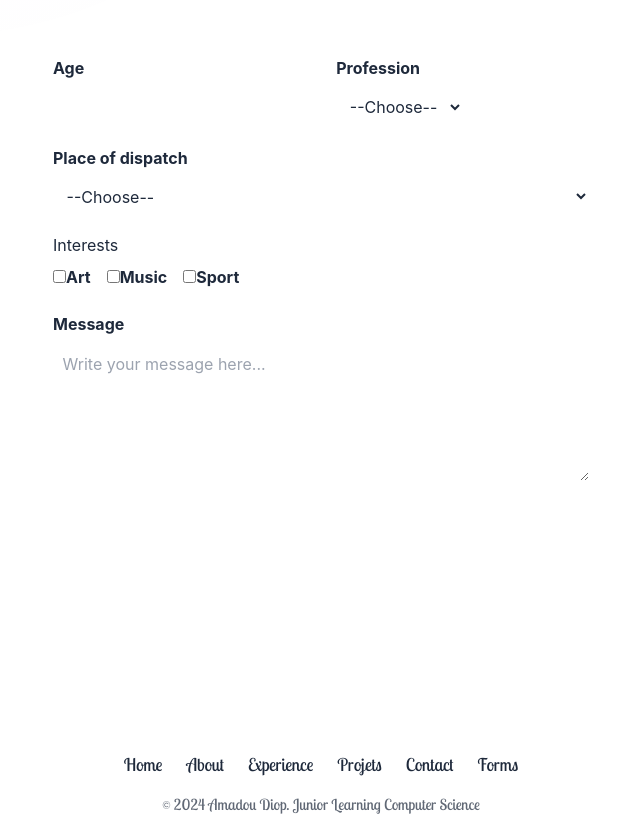
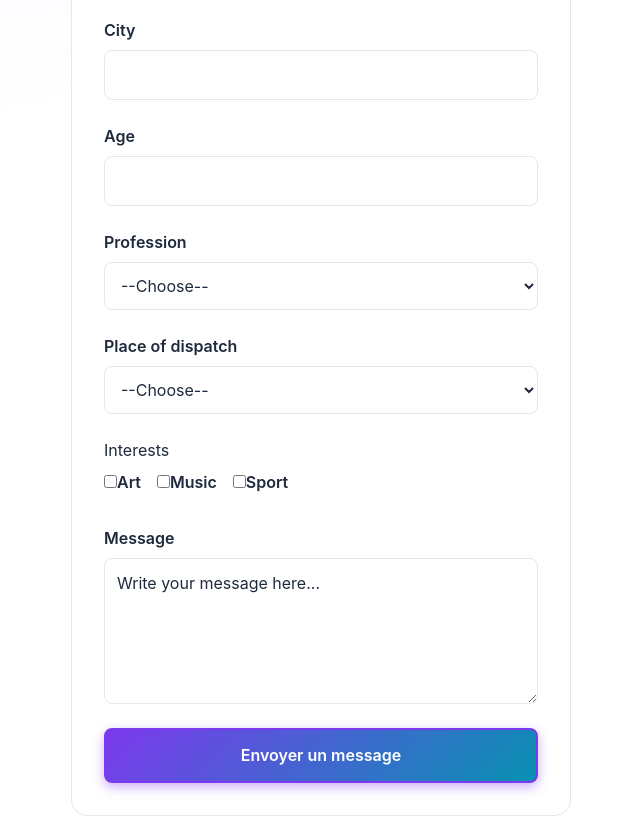
Before and after one commit to amadoudiop04/MyPortfolio, a React (Create React App) app: page /forms in a window 1280 px wide. Shown: the part 780-1597 px from the top of the page, without its empty margins (319-959 px from the left). Built offline with nearby package versions, Linux system fonts and the light colour scheme.

Commit message:
update portfolio

```diff
--- a/src/pages/forms/forms.css
+++ b/src/pages/forms/forms.css
@@ -8,14 +8,15 @@
 }
 
 .form-container {
-  max-width: 600px;
-  margin: auto;
-  background-color: var(--card-bg);
+  background: var(--bg);
+  color: var(--text);
   padding: 2rem;
-  border-radius: 12px;
+  border-radius: 16px;
+  border: 1px solid var(--border);
   box-shadow: var(--shadow);
-  border: 1px solid var(--border-color);
-  transition: all 0.3s ease;
+  backdrop-filter: blur(14px);
+  max-width: 500px;
+  margin: 0 auto;
 }
 
 .form-title {
@@ -26,21 +27,15 @@
 }
 
 .form-group {
-  margin-bottom: 1rem;
-}
-
-.form-row {
+  margin-bottom: 1.5rem;
   display: flex;
-  gap: 1rem;
-  flex-wrap: wrap;
+  flex-direction: column;
 }
 
 .form-group label {
-  display: block;
-  margin-bottom: 0.4rem;
-  font-weight: bold;
-  color: var(--text-color);
-  transition: color 0.3s ease;
+  font-weight: 600;
+  margin-bottom: 0.5rem;
+  color: var(--text);
 }
 
 input[type="text"],
@@ -49,20 +44,26 @@ input[type="number"],
 input[type="date"],
 select {
   width: 100%;
-  padding: 0.6rem;
-  border: 1px solid var(--border-color);
+  padding: 0.75rem;
+  border: 1px solid var(--border);
   border-radius: 8px;
-  background-color: var(--bg-color);
-  color: var(--text-color);
-  transition: all 0.3s ease;
+  background: var(--panel);
+  color: var(--text);
+  font-size: 1rem;
+  transition: border-color 0.3s ease, background 0.3s ease;
+}
+
+input::placeholder,
+textarea::placeholder {
+  color: var(--muted);
 }
 
 input:focus,
 select:focus,
 textarea:focus {
   outline: none;
-  border-color: var(--primary-color);
-  box-shadow: 0 0 0 3px rgba(0, 122, 204, 0.1);
+  border-color: var(--accent);
+  background: var(--panel-light);
 }
 
 .checkbox-group {
@@ -98,13 +99,13 @@ textarea:focus {
 
 textarea {
   width: 100%;
-  padding: 0.6rem;
-  border: 1px solid var(--border-color);
+  padding: 0.75rem;
+  border: 1px solid var(--border);
   border-radius: 8px;
   resize: vertical;
-  background-color: var(--bg-color);
-  color: var(--text-color);
-  transition: all 0.3s ease;
+  background: var(--panel);
+  color: var(--text);
+  transition: border-color 0.3s ease, background 0.3s ease;
   font-family: inherit;
 }
 
@@ -145,3 +146,83 @@ textarea {
     transform: translateY(-10px);
   }
 }
+
+/* Mode responsive */
+@media (max-width: 600px) {
+  .form-container {
+    padding: 1.5rem;
+  }
+
+  .form-group input,
+  .form-group textarea {
+    font-size: 16px;
+  }
+}
+
+.contact-button {
+  padding: 0.85rem 1.5rem;
+  background: linear-gradient(135deg, #7c3aed, #22d3ee);
+  color: #ffffff;
+  border: 2px solid #7c3aed;
+  border-radius: 8px;
+  font-weight: 600;
+  font-size: 1rem;
+  cursor: pointer;
+  transition: all 0.3s ease;
+  display: flex;
+  align-items: center;
+  justify-content: center;
+  gap: 0.5rem;
+  width: 100%;
+  box-shadow: 0 4px 12px rgba(124, 58, 237, 0.3);
+}
+
+.contact-button:hover:not(:disabled) {
+  transform: translateY(-3px);
+  box-shadow: 0 8px 20px rgba(124, 58, 237, 0.5);
+  background: linear-gradient(135deg, #6d28d9, #06b6d4);
+}
+
+.contact-button:active:not(:disabled) {
+  transform: translateY(-1px);
+}
+
+.contact-button:disabled {
+  opacity: 0.7;
+  cursor: not-allowed;
+}
+
+/* Mode clair - Button plus visible */
+@media (prefers-color-scheme: light) {
+  .contact-button {
+    background: linear-gradient(135deg, #7c3aed, #0891b2);
+    border-color: #7c3aed;
+    box-shadow: 0 4px 12px rgba(124, 58, 237, 0.4);
+  }
+
+  .contact-button:hover:not(:disabled) {
+    background: linear-gradient(135deg, #6d28d9, #0e7490);
+    box-shadow: 0 8px 20px rgba(124, 58, 237, 0.5);
+  }
+}
+
+.button-spinner {
+  display: inline-block;
+  width: 16px;
+  height: 16px;
+  border: 2px solid rgba(255, 255, 255, 0.3);
+  border-top-color: #ffffff;
+  border-radius: 50%;
+  animation: spin 0.6s linear infinite;
+}
+
+@keyframes spin {
+  to { transform: rotate(360deg); }
+}
+
+@media (max-width: 600px) {
+  .contact-button {
+    width: 100%;
+    padding: 0.9rem 1.2rem;
+  }
+}
--- a/src/pages/forms/forms.jsx
+++ b/src/pages/forms/forms.jsx
@@ -24,6 +24,7 @@ const Forms = () => {
   });
 
   const [isSubmitted, setIsSubmitted] = useState(false);
+  const [isLoading, setIsLoading] = useState(false);
 
   const handleChange = (e) => {
     const { name, value, type, checked } = e.target;
@@ -45,6 +46,7 @@ const Forms = () => {
 
   const handleSubmit = (e) => {
     e.preventDefault();
+    setIsLoading(true);
 
     const templateParams = {
       civility: formData.civility,
@@ -94,6 +96,9 @@ const Forms = () => {
       .catch((error) => {
         console.error("Sending error :", error);
         alert("An error occurred during transmission.");
+      })
+      .finally(() => {
+        setIsLoading(false);
       });
   };
 
@@ -274,8 +279,21 @@ const Forms = () => {
           ></textarea>
         </div>
 
-        <button type="submit" className="submit-button" aria-label="Envoyer le message">
-          Contact
+        {/* Optimisation du bouton Contact */}
+        <button
+          type="submit"
+          className="contact-button"
+          disabled={isLoading}
+          aria-label="Envoyer le formulaire de contact"
+        >
+          {isLoading ? (
+            <>
+              <span className="button-spinner" />
+              Envoi en cours...
+            </>
+          ) : (
+            "Envoyer un message"
+          )}
         </button>
       </form>
     </div>
```
